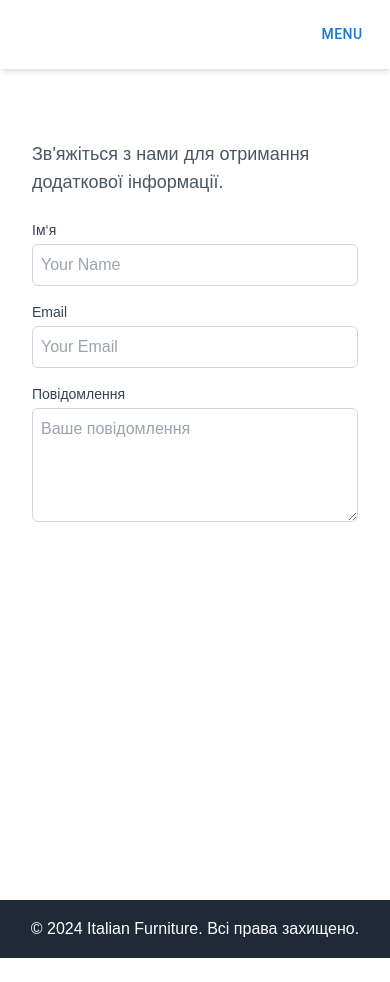
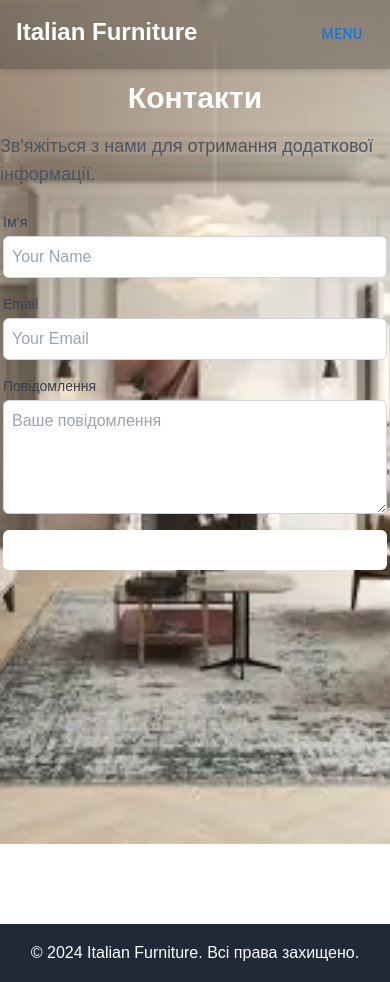
Before and after one commit to Svitly4nyi-Vla2yslav/my-italian-furniture, a Next.js app: page /contact in a window 390 px wide. Before the commit the page ends 958 px from the top, so only its background shows below. Built offline with nearby package versions, Linux system fonts and the light colour scheme.

Commit message:
add background image

```diff
--- a/src/app/component/BurgerMenu.tsx
+++ b/src/app/component/BurgerMenu.tsx
@@ -8,8 +8,6 @@ import ListItem from "@mui/material/ListItem";
 import ListItemButton from "@mui/material/ListItemButton";
 import ListItemIcon from "@mui/material/ListItemIcon";
 import ListItemText from "@mui/material/ListItemText";
-// import InboxIcon from "@mui/icons-material/MoveToInbox";
-// import MailIcon from "@mui/icons-material/Mail";
 import React, { useState } from "react";
 import HomeIcon from "@mui/icons-material/Home";
 import ContactIcon from "@mui/icons-material/ContactMail";
@@ -61,7 +59,7 @@ export default function BurgerMenu() {
             <ListItem disablePadding>
               <ListItemButton>
                 <ListItemIcon>{link.icon}</ListItemIcon>
-                <ListItemText> {link.text}</ListItemText>
+                <ListItemText className="text-gray-600 hover:to-black"> {link.text}</ListItemText>
               </ListItemButton>
             </ListItem>
           </Link>
--- /dev/null
+++ b/src/app/component/ImageBackground.tsx
@@ -0,0 +1,20 @@
+/* eslint-disable @next/next/no-img-element */
+"use client";
+import React from "react";
+
+const ImageBackground: React.FC = () => {
+  return (
+    <div
+      className=''
+    >
+      <img
+        src="/bg.webp"
+        alt="bg-image"
+        className="fixed top-1/2 left-1/2 w-full h-full
+         object-cover -translate-x-1/2 -translate-y-1/2 -z-10"
+      />
+    </div>
+  );
+};
+
+export default ImageBackground;
--- a/src/app/contact/page.tsx
+++ b/src/app/contact/page.tsx
@@ -1,16 +1,20 @@
 import React from "react";
+import ImageBackground from "../component/ImageBackground";
 
 const Contacts: React.FC = () => {
   return (
-    <main className="min-h-screen bg-white p-8 mt-14">
-      <h2 className="bg-white text-3xl font-semibold text-primary mb-4">
+    <main className="w-full h-screen min-h-screen bg-transparent
+     flex flex-col mt-20 ml-0
+    mr-auto items-center">
+      <ImageBackground/>
+      <h2 className="bg-transparent text-3xl font-semibold text-primary mb-4">
         Контакти
       </h2>
       <p className="text-lg text-gray-600 mb-6">
         {" "}
         Зв&apos;яжіться з нами для отримання додаткової інформації.
       </p>
-      <form className="space-y-4 max-w-lg ">
+      <form className="space-y-4 w-96">
         <div>
           <label
             htmlFor="name"
--- a/src/app/globals.css
+++ b/src/app/globals.css
@@ -23,6 +23,7 @@ body {
   margin: 0;
   padding: 0;
   box-sizing: border-box;
+
 }
 
 /* Універсальні стилі для контейнерів */
--- a/src/app/layout.tsx
+++ b/src/app/layout.tsx
@@ -23,7 +23,9 @@ export default function RootLayout({
         <div className="hidden md:block top-0 left-0 right-0 fixed w-full z-50">
           <Header />
         </div>
-        <div className="flex justify-between px-4 md:hidden fixed top-0 left-0 right-0 z-50 bg-white shadow-md py-4">
+        <div className="flex justify-between px-4
+         md:hidden fixed top-0 left-0 right-0 z-50
+         bg-transparent shadow-md py-4  hover:backdrop-brightness-75 active:backdrop-brightness-75">
           <div className="">
             <Link href="/" className="text-2xl font-bold text-primary">
               Italian Furniture
--- a/src/app/page.tsx
+++ b/src/app/page.tsx
@@ -3,7 +3,7 @@ import HomeBackground from "./component/HomeBackground";
 
 const HomePage: React.FC = () => {
   return (
-    <div className="min-h-screen bg-gray-100">
+    <div className="min-h-screen bg-transparent">
       <HomeBackground />
       <main className="mt-14">
         <section className="text-center mb-8">
@@ -12,7 +12,7 @@ const HomePage: React.FC = () => {
           </h2>
           <p className="text-primary mt-2">Це ваша головна сторінка</p>
         </section>
-        <section className="grid grid-cols-1 md:grid-cols-2 lg:grid-cols-3 gap-4 h-screen">
+        <section className="grid grid-cols-1 md:grid-cols-2 lg:grid-cols-3 gap-4 h-screen px-4  py-4">
           {/* Карточки продуктів */}
           <div className="bg-slate-500 p-6 rounded-lg shadow-md">
             <h3 className="text-xl font-bold mb-2"> Product №1</h3>
--- a/src/app/products/page.tsx
+++ b/src/app/products/page.tsx
@@ -1,10 +1,12 @@
 import React from 'react';
+import ImageBackground from '../component/ImageBackground';
 
 const Products: React.FC = () => {
   return (
-    <main className='min-h-screen bg-gray-50 p-8 mt-14'>
-      <h1 className='text-3xl font-semibold text-primary mb-4'>Products</h1>
-      <p className='text-lg text-gray-600'>Ми пропонуємо високоякісні італійські меблі.</p>
+    <main className='min-h-screen flex flex-col flex-wrap  p-8 mt-14'>
+      <ImageBackground/>
+      <h1 className='text-3xl text-center font-semibold text-primary mb-4'>Products</h1>
+      <p className='text-lg text-center text-gray-600'>Ми пропонуємо високоякісні італійські меблі.</p>
       <section className="grid grid-cols-1 md:grid-cols-2 lg:grid-cols-3 gap-4 h-screen">
           {/* Карточки продуктів */}
           <div className="bg-slate-500 p-6 rounded-lg shadow-md">
```
Also changed, not shown: src/app/component/HomeBackground.tsx (+7 -4 lines), public/bg.webp (added).
